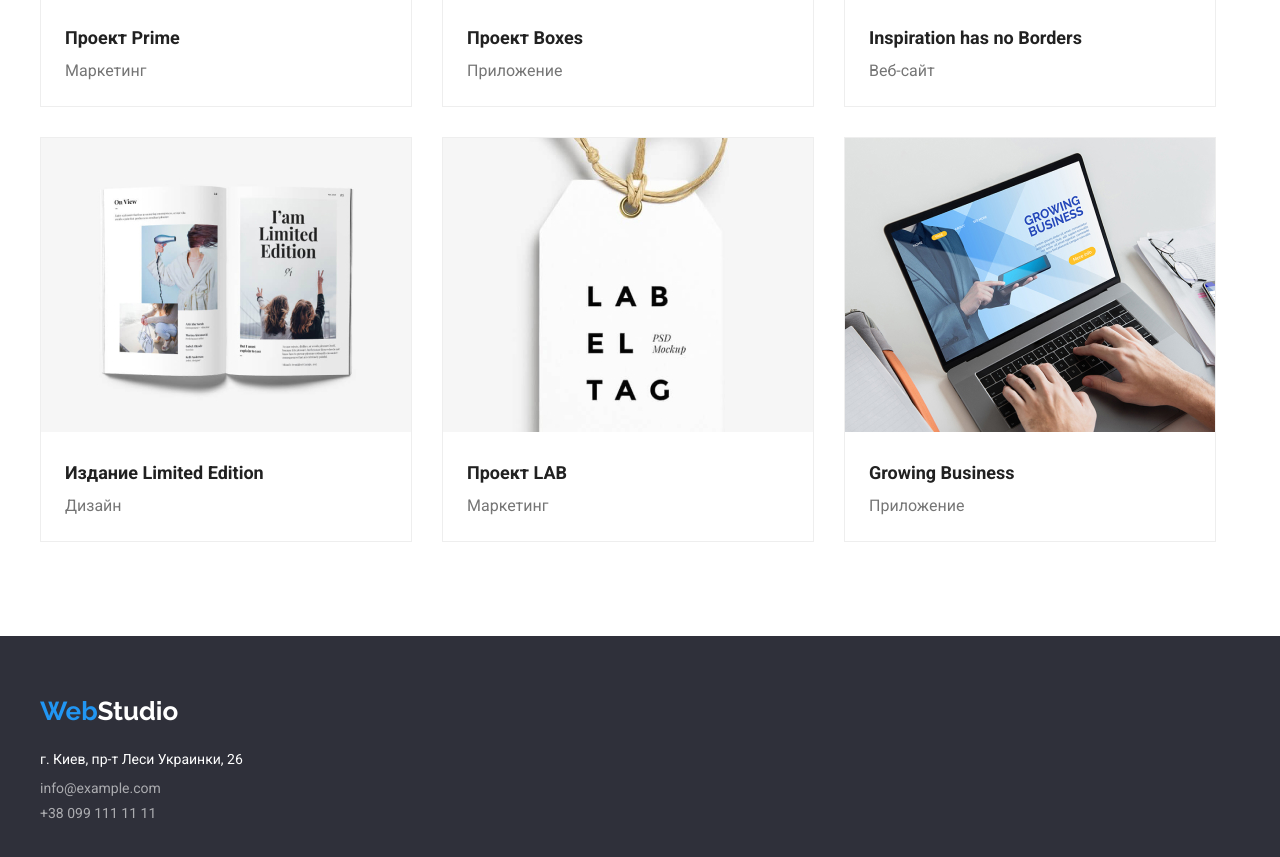
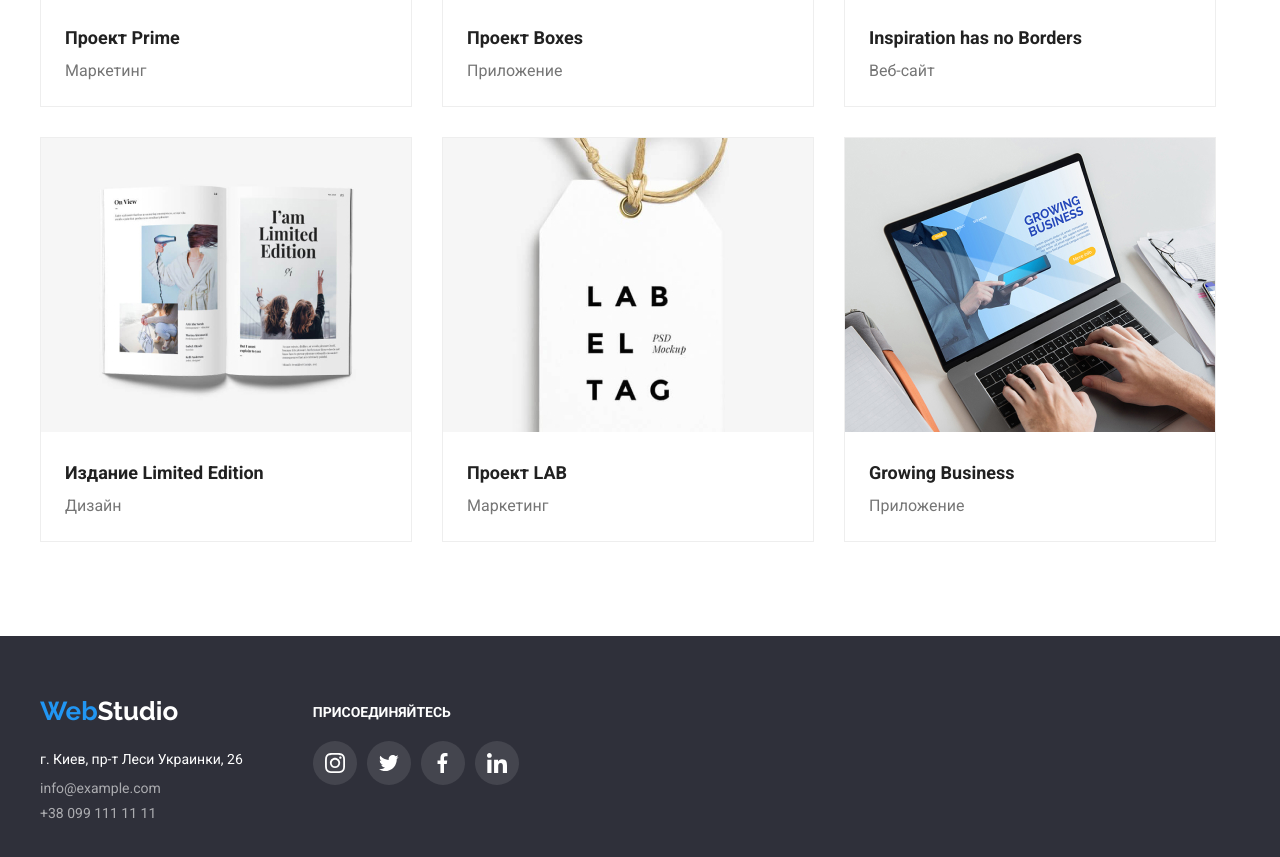
Before and after one commit to VyacheslavRus/goit-markup-hw-04, a plain HTML site: page portfolio.html in a window 1280 px wide. Shown: the part 1014-1871 px from the top of the page. Drawn offline with Linux system fonts and the light colour scheme.

Commit message:
Добавляет готовое дз4

```diff
--- a/css/styles.css
+++ b/css/styles.css
@@ -666,6 +666,16 @@ footer {
 
 /* Проекты */
 
+.projects-list li:hover,
+.projects-list li:focus {
+  box-shadow: 0px 1px 1px rgba(0, 0, 0, 0.12), 0px 4px 4px rgba(0, 0, 0, 0.06),
+    1px 4px 6px rgba(0, 0, 0, 0.16);
+}
+
+.projects-list a:focus {
+  box-shadow: 0px 1px 1px rgba(0, 0, 0, 0.12), 0px 4px 4px rgba(0, 0, 0, 0.06),
+    1px 4px 6px rgba(0, 0, 0, 0.16);
+}
 .projects-list {
   margin-left: -30px;
   margin-top: -30px;
--- a/portfolio.html
+++ b/portfolio.html
@@ -145,16 +145,54 @@
     <!--Футер-->
 
     <footer>
-      <div class="conteiner">
+        <div class="conteiner footer-conteiner">
+            <div class="addres-boks">
                 <a lang="en" href="./index.html" class="logo-part"><span class="logo-text">Web</span>Studio</a>
                 <address class="address">
                     <p class="address-text"> г. Киев, пр-т Леси Украинки, 26</p>
                     <ul>
-            <li><a class="address-link email" href="mailto:info@example.com">info@example.com</a></li>
+                        <li><a class="address-link" href="mailto:info@example.com">info@example.com</a></li>
                         <li><a class="address-link" href="tel:+380991111111">+38 099 111 11 11</a>
                     </ul>
                 </address>
             </div>
+            <div class="networks">
+                <h3 class="netwoks-title">Присоединяйтесь</h3>
+                <ul class="networks-list">
+                    <li>
+                        <a href="#" class="instagram-footer">
+                            <svg>
+                                <use href="./images/sprite.svg#icon-instagram"></use>
+                            </svg>
+                        </a>
+                    </li>
+                    <li>
+                        <a href="#" class="twitter-footer">
+                            <svg>
+                                <use href="./images/sprite.svg#icon-twitter">
+                            </svg>
+                        </a>
+                    </li>
+                    <li>
+                        <a href="#" class="facebook-footer">
+                            <svg>
+                                <use href="./images/sprite.svg#icon-facebook">
+                            </svg>
+                        </a>
+                    </li>
+                    <li>
+                        <a href="#" class="linkedin-footer">
+                            <svg>
+                                <use href="./images/sprite.svg#icon-linkedin">
+                            </svg>
+                        </a>
+                    </li>
+                </ul>
+            </div>
+        </div>
+
     </footer>
     </body>
     </html>
+</body>
+</html>
```
Lines whose indentation alone changed are shown as unchanged.
